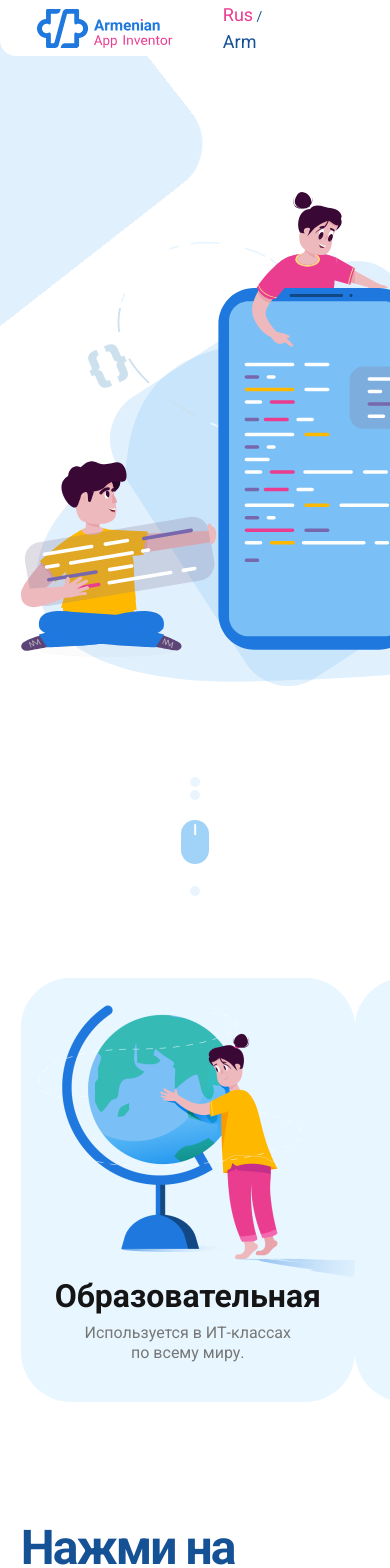
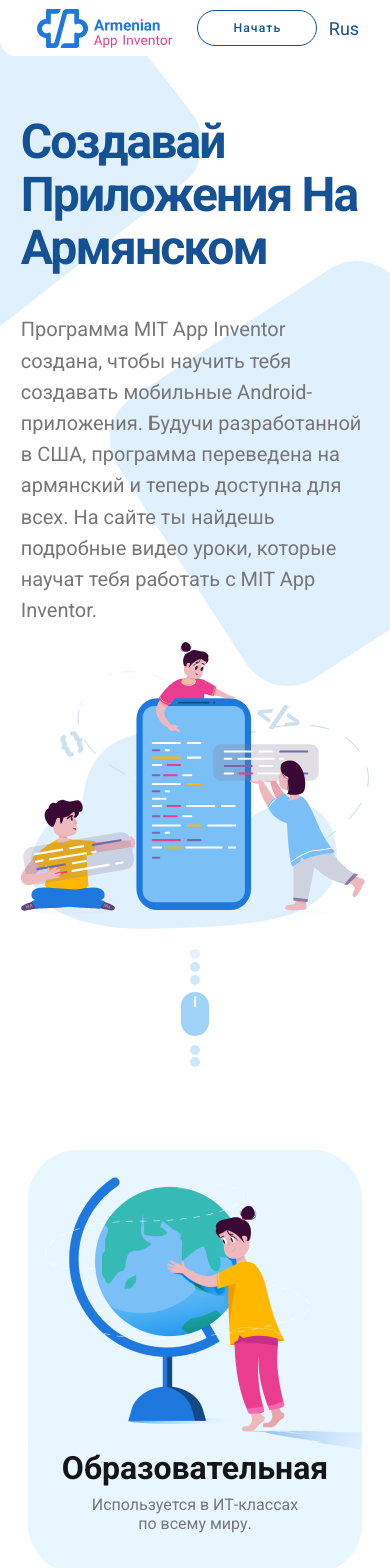
Before and after one commit to imapagan/appinv_front, a Vue app: page / in a window 390 px wide. Shown: the top 1568 px of the page. Built offline with nearby package versions, Linux system fonts and the light colour scheme.

Commit message:
feat: add adaptives

```diff
--- a/src/App.vue
+++ b/src/App.vue
@@ -64,50 +64,50 @@
     <!--    <v-content>-->
     <!--      <router-view />-->
     <!--    </v-content>-->
-    <!--    <v-navigation-drawer-->
-    <!--      class="d-sm-none app__menu__drawer rounded-l-xl "-->
-    <!--      style="z-index: 10000"-->
-    <!--      fixed-->
-    <!--      v-model="drawer"-->
-    <!--      temporary-->
-    <!--      right-->
-    <!--    >-->
-    <!--      <v-btn-->
-    <!--        @click="drawer = !drawer"-->
-    <!--        icon-->
-    <!--        x-large-->
-    <!--        class="app__menu__drawer-close ma-2"-->
-    <!--      >-->
-    <!--        <v-icon>mdi-close</v-icon>-->
-    <!--      </v-btn>-->
+    <v-navigation-drawer
+      class="d-sm-none app__menu__drawer rounded-l-xl "
+      style="z-index: 10000"
+      fixed
+      v-model="drawer"
+      temporary
+      right
+    >
+      <v-btn
+        @click="drawer = !drawer"
+        icon
+        x-large
+        class="app__menu__drawer-close ma-2"
+      >
+        <v-icon>mdi-close</v-icon>
+      </v-btn>
 
-    <!--      <v-list class="app__menu__drawer-list mx-10">-->
-    <!--        <v-list-item-->
-    <!--          :to="item.url"-->
-    <!--          class="app__menu__drawer-list-item my-5"-->
-    <!--          v-for="(item, index) in menuItems"-->
-    <!--          :key="index"-->
-    <!--        >-->
-    <!--          <v-list-item-content>-->
-    <!--            <v-list-item-title-->
-    <!--              class="app__navbar-menu-item"-->
-    <!--              style="font-size: 1.5rem !important;"-->
-    <!--              >{{ item.title }}</v-list-item-title-->
-    <!--            >-->
-    <!--          </v-list-item-content>-->
-    <!--        </v-list-item>-->
-    <!--      </v-list>-->
-    <!--      <v-btn-->
-    <!--        class="btn app__menu__drawer-btn"-->
-    <!--        color="#155195"-->
-    <!--        outlined-->
-    <!--        rounded-->
-    <!--        width="7rem"-->
-    <!--        absolute-->
-    <!--      >-->
-    <!--        Начать-->
-    <!--      </v-btn>-->
-    <!--    </v-navigation-drawer>-->
+      <v-list class="app__menu__drawer-list mx-10">
+        <v-list-item
+          :to="item.url"
+          class="app__menu__drawer-list-item my-5"
+          v-for="(item, index) in menuItems"
+          :key="index"
+        >
+          <v-list-item-content>
+            <v-list-item-title
+              class="app__navbar-menu-item"
+              style="font-size: 1.5rem !important;"
+              >{{ item.title }}</v-list-item-title
+            >
+          </v-list-item-content>
+        </v-list-item>
+      </v-list>
+      <v-btn
+        class="btn app__menu__drawer-btn"
+        color="#155195"
+        outlined
+        rounded
+        width="7rem"
+        absolute
+      >
+        Начать
+      </v-btn>
+    </v-navigation-drawer>
     <Header :menu-items="menuItems" />
 
     <v-content>
@@ -151,19 +151,12 @@
             hayappinventor@gmail.com
           </div>
           <div class="footer__social-media my-3">
-            <a href="#">
+            <a
+              target="_blank"
+              href="https://www.youtube.com/channel/UCIT2bmEhea9ckiJp2_wCRSQ"
+            >
               <v-icon color="#7ABFF5" class="footer__social-media-item mx-1"
                 >mdi-youtube</v-icon
-              >
-            </a>
-            <a href="#">
-              <v-icon color="#7ABFF5" class="footer__social-media-item mx-1"
-                >mdi-facebook</v-icon
-              >
-            </a>
-            <a href="#">
-              <v-icon color="#7ABFF5" class="footer__social-media-item mx-1"
-                >mdi-twitter</v-icon
               >
             </a>
           </div>
--- a/src/components/BouncedButton.vue
+++ b/src/components/BouncedButton.vue
@@ -1,9 +1,14 @@
 <template>
-  <div class="buttonWrapper">
-    <button class="button">
-      <font-awesome-icon icon="play" class="buttonIcon"></font-awesome-icon>
-    </button>
-  </div>
+  <a
+    target="_blank"
+    href="https://www.youtube.com/channel/UCIT2bmEhea9ckiJp2_wCRSQ"
+  >
+    <div class="buttonWrapper">
+      <button class="button">
+        <font-awesome-icon icon="play" class="buttonIcon"></font-awesome-icon>
+      </button>
+    </div>
+  </a>
 </template>
 
 <script>
@@ -16,8 +21,8 @@ export default {
 @import "../assets/styles/vars"
 
 .buttonWrapper
-  width: 97px
-  height: 97px
+  width: 80px
+  height: 80px
   border-radius: 50%
   outline: none
   border: none
@@ -35,11 +40,11 @@ export default {
   display: flex
   justify-content: center
   align-items: center
-  width: 68px
-  height: 68px
+  width: 50px
+  height: 50px
 
 .buttonIcon
-  font-size: 30px
+  font-size: 25px
   color: #ffffff
   transform: translate(3px)
 
--- a/src/components/Header.vue
+++ b/src/components/Header.vue
@@ -26,6 +26,11 @@
           Начать
         </WideButton>
       </a>
+      <div class="locale-mobile ml-3">
+        <InlineLink @click="changeLocale">{{
+          $i18n.locale === "ru" ? "Rus" : "Arm"
+        }}</InlineLink>
+      </div>
     </ul>
 
     <v-btn
@@ -56,13 +61,16 @@ export default {
   props: ["menuItems"],
   created() {
     const locale = localStorage.getItem("locale");
-    console.log(locale);
     if (locale) this.$i18n.locale = locale;
   },
   methods: {
     setLocale(locale) {
       this.$i18n.locale = locale;
       localStorage.setItem("locale", locale);
+    },
+
+    changeLocale() {
+      this.$i18n.locale === "ru" ? this.setLocale("arm") : this.setLocale("ru");
     }
   }
 };
@@ -75,7 +83,8 @@ export default {
   display: flex
   align-items: center
   @include phoneMedia
-    display: none
+    li
+      display: none
   li
     margin: 0 30px
 
@@ -85,6 +94,13 @@ export default {
 .locale
   margin-left: 50px
   color: $primary
+  @include phoneMedia
+    display: none
+
+.locale-mobile
+  display: none
+  @include phoneMedia
+    display: block
 </style>
 
 <style lang="sass">
--- a/src/components/Partners.vue
+++ b/src/components/Partners.vue
@@ -3,13 +3,12 @@
     <div class="partners__header">
       <h1 class="header-text headingH1">Партнеры</h1>
       <p class="content-text pNormal pt-5 px-5">
-        Узнайте больше о наших <a href="#">партнерах</a> и наших совместных
-        проектах.
+        {{ $t("partnersTitle") }}
       </p>
       <p class="content-text pt-5 px-5">
         <a
           href="mailto:hayappinventor@gmail.com?subject=Партнерство с AppInventor Armenia"
-          >Ваш логотип может оказаться здесь!</a
+          >{{ $t("partnersSubtitle") }}</a
         >
       </p>
     </div>
--- a/src/components/TitleText.vue
+++ b/src/components/TitleText.vue
@@ -19,6 +19,8 @@ export default {
 
 .card
   width: 500px
+  @include phoneMedia
+    width: 100%
 
 .a-title
   color: $primary
--- a/src/views/Home.vue
+++ b/src/views/Home.vue
@@ -53,31 +53,34 @@ import Stage from "@/components/Stage";
 import Blot from "@/components/Blot";
 import Partners from "@/components/Partners";
 import BouncedButton from "@/components/BouncedButton";
+
 export default {
   name: "Home",
   components: { BouncedButton, Partners, Blot, Stage, Mouse, TitleText },
-  data: () => ({
-    stages: [
+  computed: {
+    stages() {
+      return [
         {
           id: 1,
           img: require("@/assets/img/card_1.png"),
-        title: "Образовательная",
-        description: "Используется в ИТ-классах по всему миру."
+          ...this.$t("stages")[0]
         },
         {
           id: 2,
           img: require("@/assets/img/card_2.png"),
-        title: "Простая",
-        description: "Собирайте приложения как пазлы."
+          ...this.$t("stages")[1]
         },
         {
           id: 3,
           img: require("@/assets/img/card_3.png"),
-        title: "На армянском",
-        description: "Мы перевели всю программу для вас."
+          ...this.$t("stages")[2]
         }
-    ]
-  }),
+      ];
+    }
+  },
+  data() {
+    return {};
+  },
   methods: {}
 };
 </script>
@@ -109,10 +112,14 @@ export default {
   display: flex
   justify-content: space-between
   align-items: center
+  @include phoneMedia
+    flex-direction: column-reverse
 
 .introImg
   width: 600px
   z-index: 2
+  @include phoneMedia
+    width: 100%
 
 .introContent
   z-index: 2
@@ -121,6 +128,15 @@ export default {
   margin-top: 80px
   display: flex
   justify-content: space-between
+  @include phoneMedia
+    width: 100%
+    align-items: center
+    flex-direction: column
+    justify-content: center
+
+    & > div
+      &:not(last-child)
+        margin-bottom: 40px
 
 .beProgrammer
   margin-top: 120px
@@ -129,9 +145,16 @@ export default {
   align-items: center
   position: relative
 
+  @include phoneMedia
+    flex-direction: column
+    margin-top: get-vw(40px)
+
 .beProgrammerImg
   z-index: 2
   width: 600px
+  @include phoneMedia
+    width: 100%
+    margin-top: 40px
 
 .beProgrammerContent
   z-index: 2
@@ -141,6 +164,9 @@ export default {
   position: absolute
   right: 540px
   bottom: 22px
+  @include phoneMedia
+    right: get-vw(10px)
+    bottom: get-vw(-50px)
 
 .partners
   margin-top: 110px
```
Also changed, not shown: src/plugins/i18n.js. Lines whose indentation alone changed are shown as unchanged.
